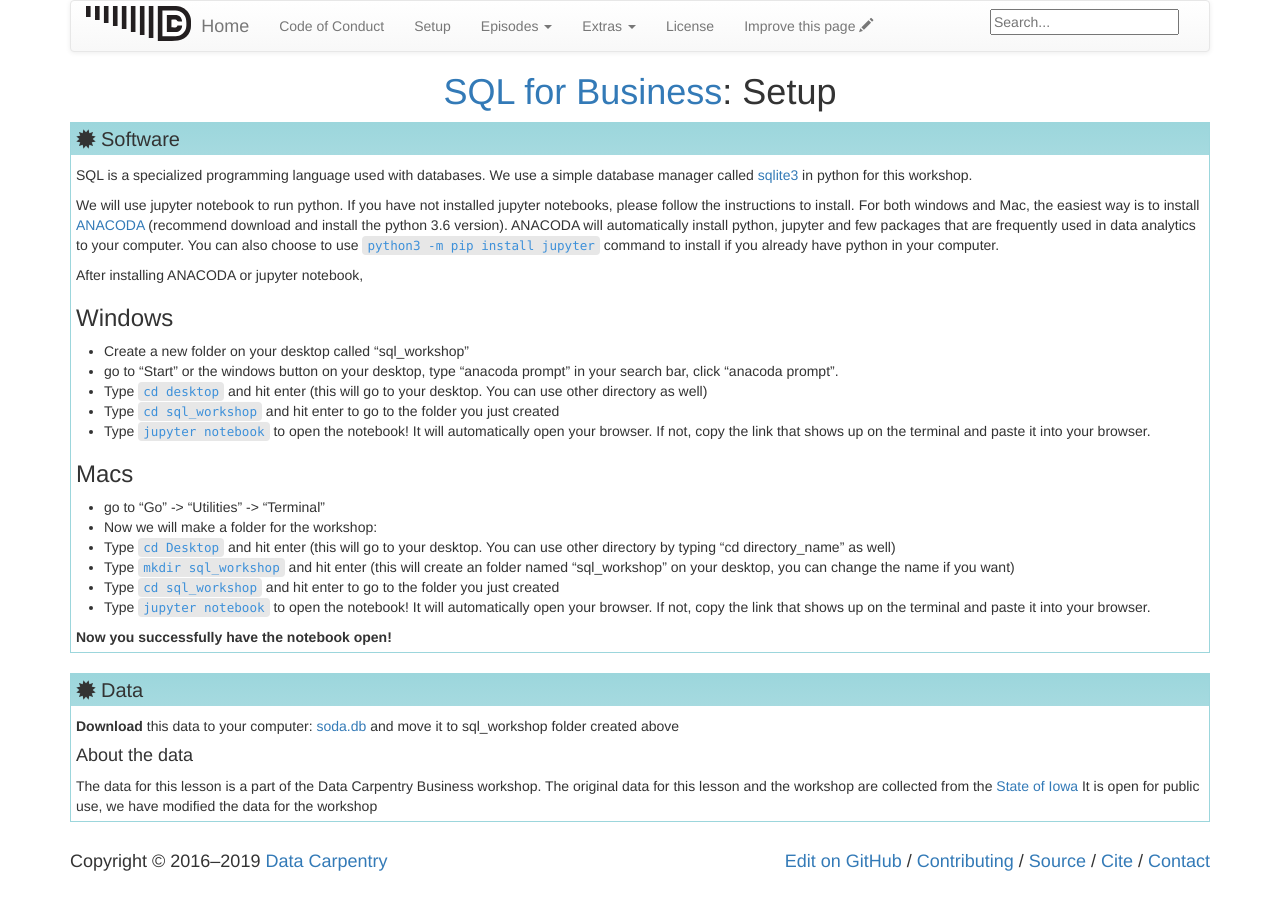
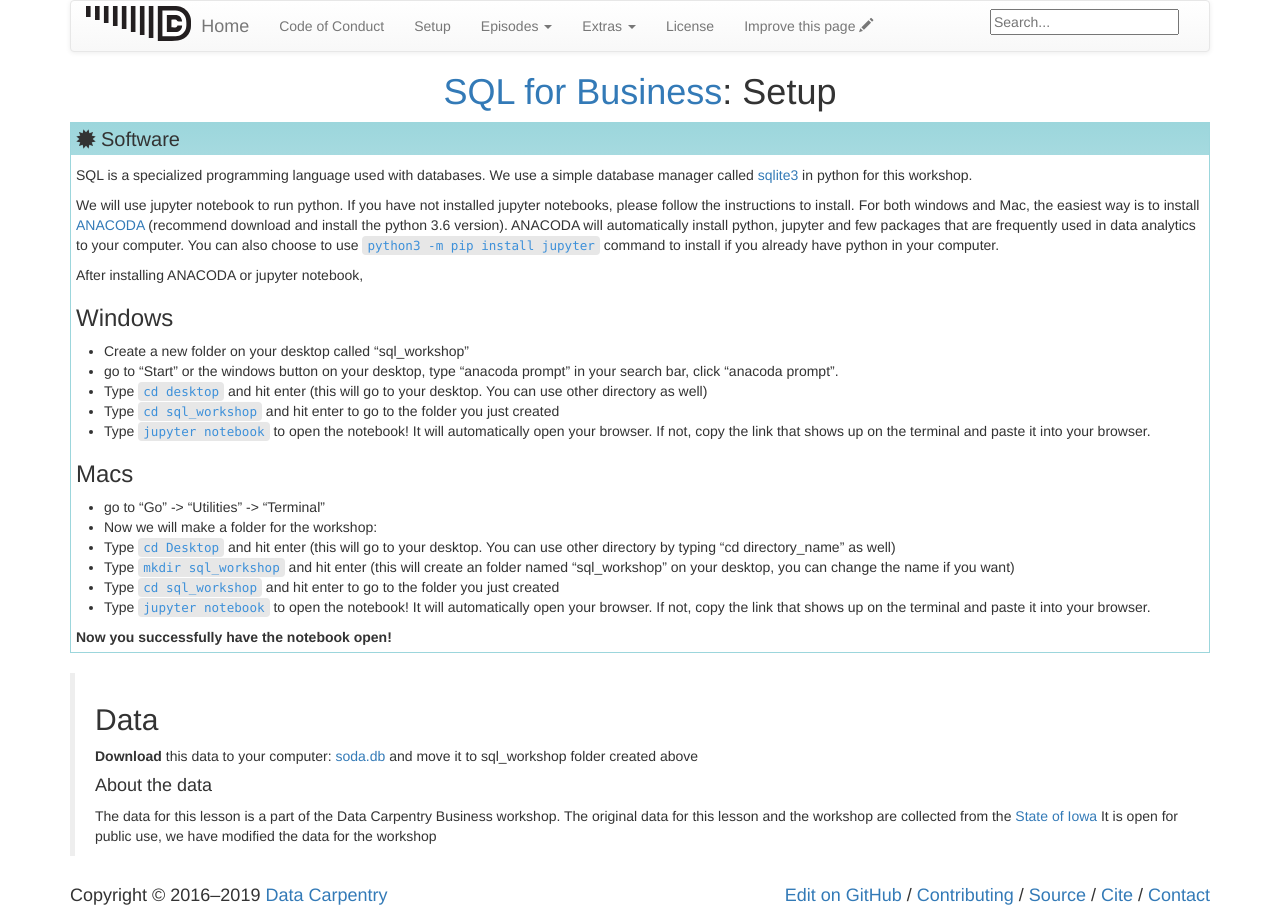
Before and after one commit to data-lessons/SQL-business, a Jekyll site: the page built from setup.md, in a window 1280 px wide. Built offline with Jekyll 4.4.1, drawn with Linux system fonts in a browser that asks for light colours.

Commit message:
Update setup.md

```diff
--- a/setup.md
+++ b/setup.md
@@ -37,4 +37,3 @@ permalink: /setup/
 > The original data for this lesson and the workshop are collected from the
 > [State of Iowa](https://data.iowa.gov/browse?category=Economy)
 > It is open for public use, we have modified the data for the workshop
-{: .prereq}
```
